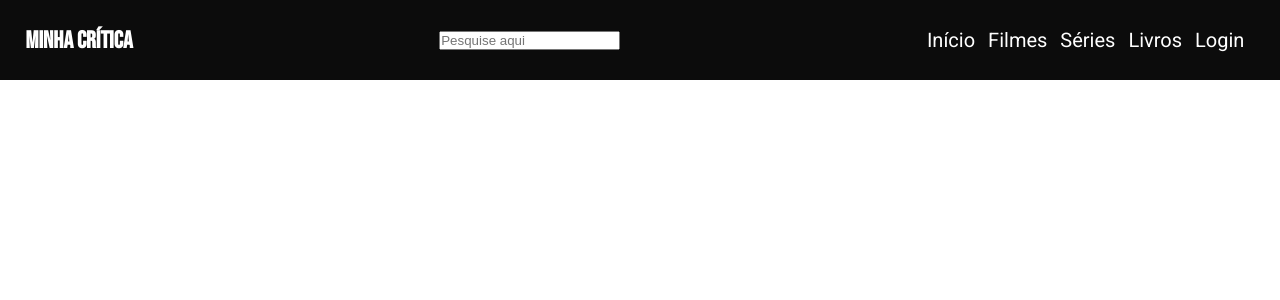
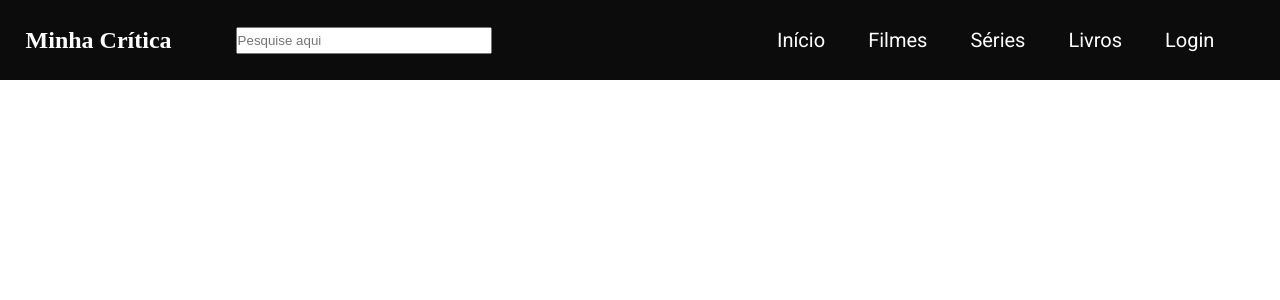
Before and after one commit to kevinraafael/MinhaCritica, a PHP site: page / in a window 1280 px wide. Shown: the top 300 px of the page. Run offline with PHP 8.4, Linux system fonts and the light colour scheme.

Commit message:
feat:header concluida

```diff
--- a/src/pages/index.css
+++ b/src/pages/index.css
@@ -15,6 +15,7 @@
 #container {
   display: flex;
   flex-direction: row;
+  width: 100%;
 }
 #mainMenu {
   display: flex;
@@ -25,10 +26,17 @@
   color: #ffff;
   padding: 0 2%;
 }
+.searchBar {
+  display: inline-flex;
+  flex-wrap: wrap;
+  gap: 5vw;
+}
+
 #mainMenu > h1 {
   font-family: "Bebas Neue", cursive;
 }
 #navigation > ul {
+  margin-right: 30%;
   padding: 0px;
   margin: 0px;
   list-style: none;
@@ -39,8 +47,9 @@
 #navigation > ul > li > a {
   font-family: "Roboto";
   font-size: 20px;
-  padding: 0 10px 0 0;
+  padding: 0 40px 0 0;
   display: inline-block;
 }
-.searchBar {
+.searchBar input {
+  width: 20vw;
 }
--- a/src/pages/index.html
+++ b/src/pages/index.html
@@ -10,9 +10,11 @@
 <body>
    <div class="header">
        <div id ="mainMenu">
-           <h1>Minha Crítica</h1>
+
            <div class ="searchBar">
-               <input type="text" id="search" name ="searchBox" placeHolder= "Pesquise aqui"/>
+            <h1>Minha Crítica</h1>
+                <input type="text" id="search" name ="searchBox" placeHolder= "Pesquise aqui"/>
+
            </div>
            <nav id="navigation">
                <ul>
```
